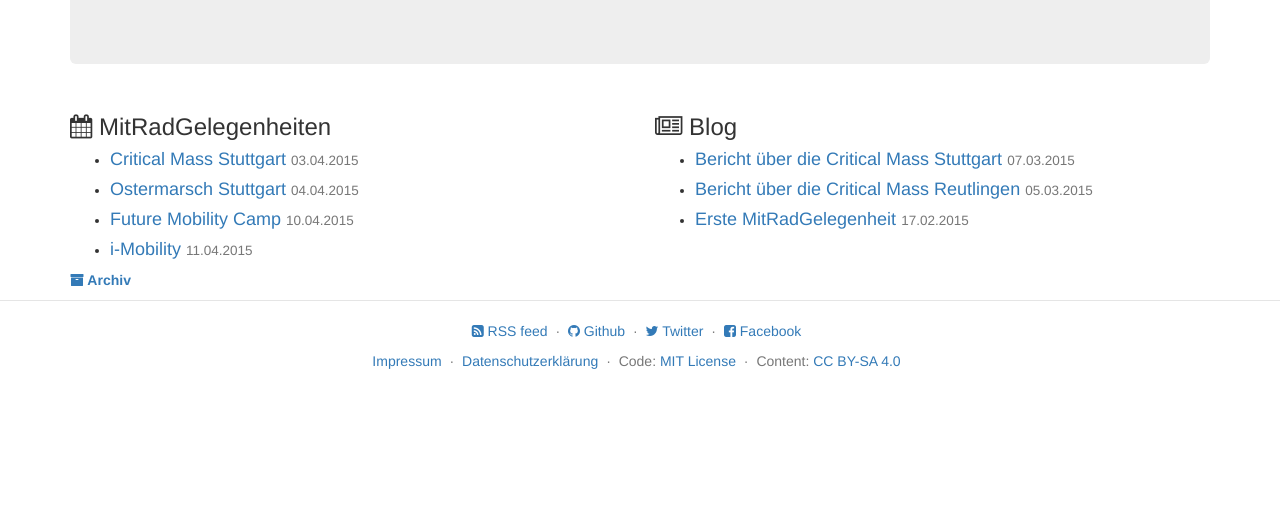
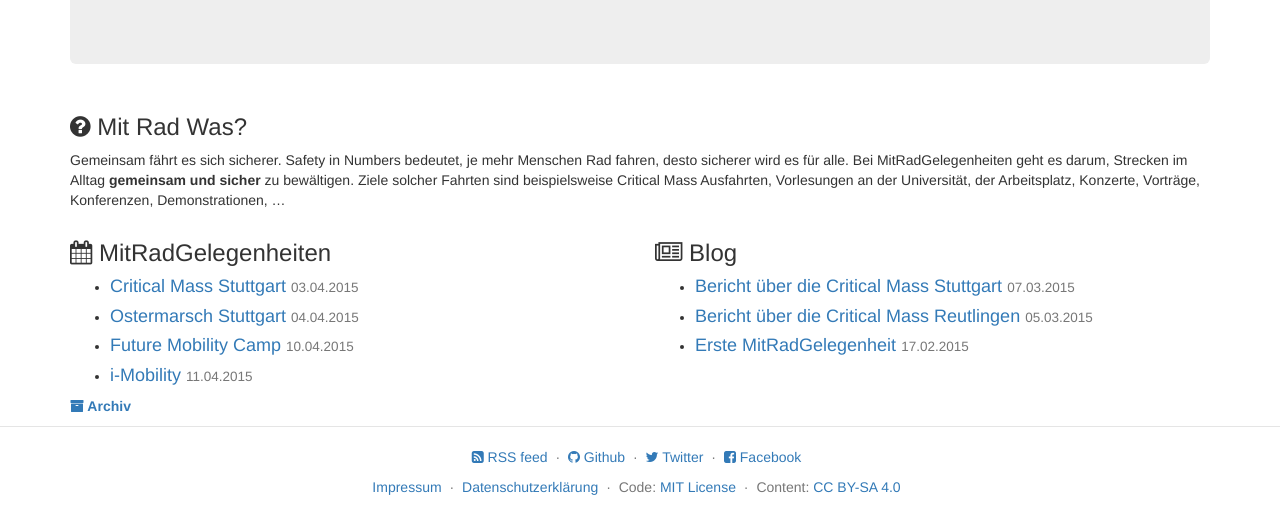
Before and after one commit to mitradstuttgart/mitradstuttgart.github.io, a Jekyll site: the page built from index.html, in a window 1280 px wide. Shown: the part 554-1080 px from the top of the page. Built offline with Jekyll 4.4.1, drawn with Linux system fonts in a browser that asks for light colours; comment, search, counter and statistics services are not loaded; before the commit the page ends 954 px from its top, so only the background shows below that.

Commit message:
Added long description to front page

```diff
--- a/index.html
+++ b/index.html
@@ -13,6 +13,19 @@ layout: default
 </div>
 
 <div class="row">
+  <div class="col-xs-12">
+    <h3>
+      <span class="fa fa-question-circle"></span>
+      Mit Rad Was?
+    </h3>
+    <p>Gemeinsam fährt es sich sicherer.  Safety in Numbers bedeutet,
+    je mehr Menschen Rad fahren, desto sicherer wird es für alle.  Bei
+    MitRadGelegenheiten geht es darum, Strecken im
+    Alltag <strong>gemeinsam und sicher</strong> zu bewältigen.  Ziele
+    solcher Fahrten sind beispielsweise Critical Mass Ausfahrten,
+    Vorlesungen an der Universität, der Arbeitsplatz, Konzerte,
+    Vorträge, Konferenzen, Demonstrationen, …</p>
+  </div>
   <div class="col-xs-12 col-md-6">
     <h3>
       <span class="fa fa-calendar"></span>
```
